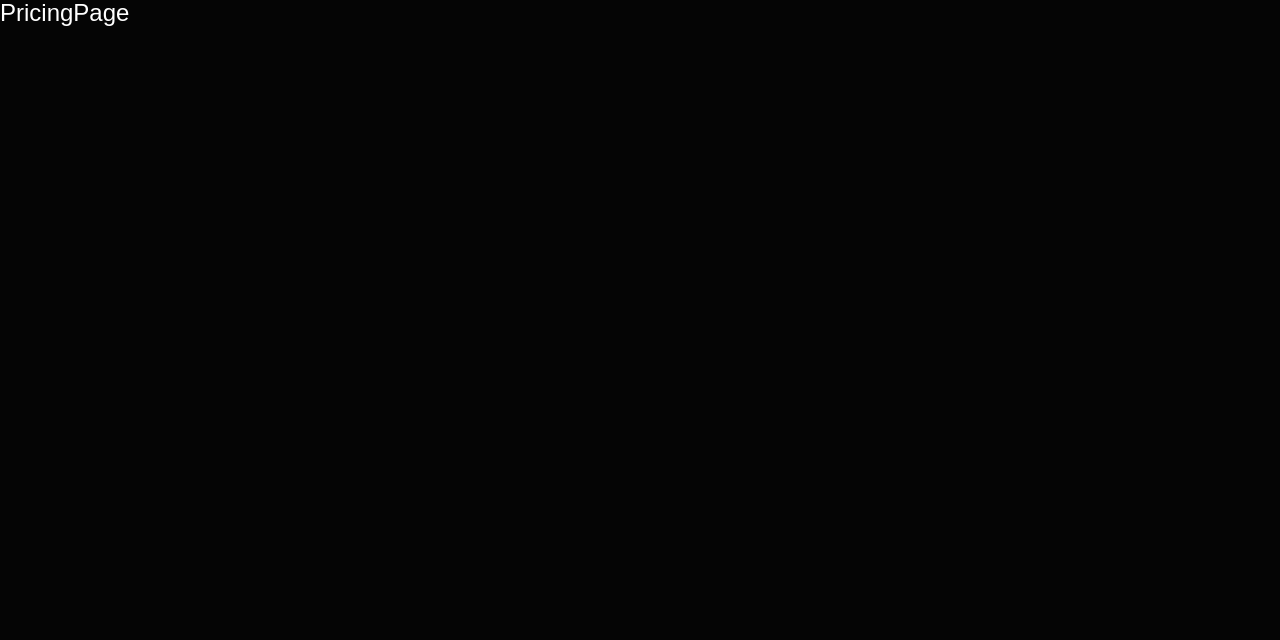
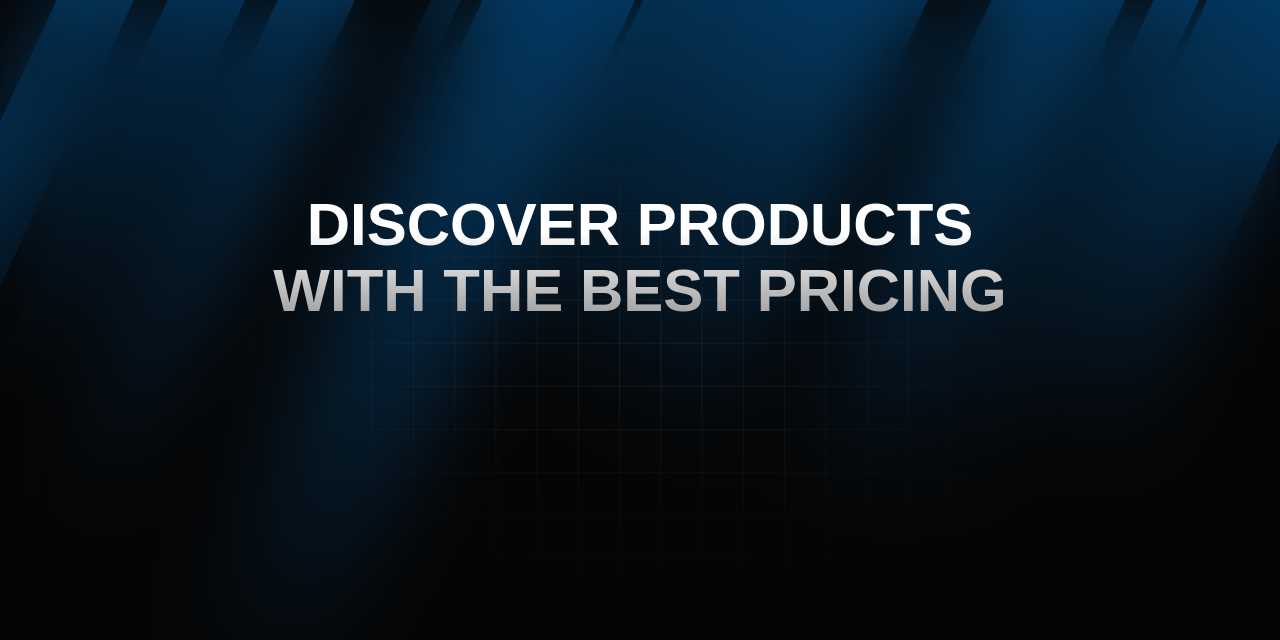
Before and after one commit to chamika-damith/techcd-portfolio, a Next.js app: page /pricing in a window 1280 px wide. Shown: the top 640 px of the page. Built offline with nearby package versions, Linux system fonts and the light colour scheme; a web font is replaced by a local one.

Commit message:
feat(pricing-page): pricing section bg

```diff
--- a/app/(user-pages)/pricing/page.tsx
+++ b/app/(user-pages)/pricing/page.tsx
@@ -1,7 +1,13 @@
 import React from "react";
 
+import Pricing from "@/components/user/pricing-page/Pricing";
+
 const PricingPage = () => {
-  return <div>PricingPage</div>;
+  return (
+    <>
+      <Pricing />
+    </>
+  );
 };
 
 export default PricingPage;
--- /dev/null
+++ b/components/user/pricing-page/Pricing.tsx
@@ -0,0 +1,49 @@
+import React from "react";
+
+import { cn } from "@/lib/utils";
+import bg from "@/public/images/pricing-page/pricing/bg.svg";
+import Image from "next/image";
+
+const rayClasses = [
+  "mr-[3.178%] h-[72.657%] w-[5.527%]",
+  "mr-[3.114%] h-[72.657%] w-[5.527%] bg-gradient-to-b from-[#0084F0]/40 to-transparent to-75%",
+  "mr-[6.2%] h-[72.657%] w-[5.527%]",
+  "mr-[2.751%] h-[72.657%] w-[2.142%] bg-gradient-to-b from-[#028EFC]/21 to-transparent",
+  "mr-[2.751%] h-full w-[10.862%]",
+  "mr-[5.93%] h-[64.96%] w-[20.308%]",
+  "mr-[2.601%] h-[72.657%] w-[9.524%]",
+  "mr-[1.591%] h-[72.657%] w-[3.261%]",
+  "h-[66.816%] w-[9.801%]",
+];
+
+const Pricing = () => {
+  return (
+    <section className="relative h-dvh">
+      <div className="absolute inset-0 overflow-clip">
+        <div className="flex size-full translate-x-[5%]">
+          {rayClasses.map((e, i) => (
+            <div
+              key={i}
+              className={cn(
+                "origin-top-right rotate-[25deg] bg-gradient-to-b from-[#028EFC]/40 to-transparent",
+                e,
+              )}
+            ></div>
+          ))}
+        </div>
+
+        <div className="absolute inset-0 backdrop-blur-[40px]"></div>
+      </div>
+
+      <Image src={bg} alt="Vector" className="absolute inset-0 size-full" />
+
+      <div className="px-container relative container mx-auto pt-[8em]">
+        <p className="bg-gradient-to-b from-white from-30% to-[#999999] bg-clip-text text-center text-[20px] font-semibold text-transparent uppercase xl:text-[60px]">
+          Discover Products <br /> With the Best Pricing
+        </p>
+      </div>
+    </section>
+  );
+};
+
+export default Pricing;
```
Also changed, not shown: public/images/pricing-page/pricing/bg.svg (added).
